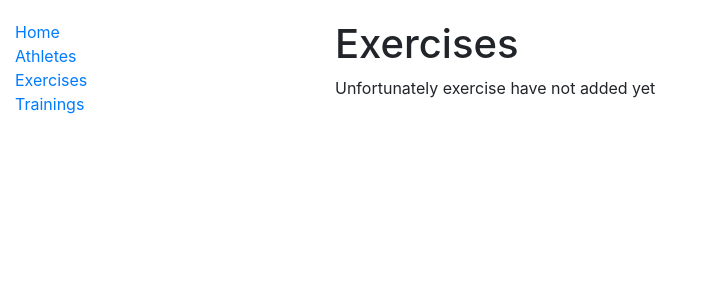
After one commit to Polyakiv-Andrey/sports-training, a Django app: page /exercise/ in a window 1280 px wide. The commit adds this page. Shown: the top 300 px of the page, without its empty margins (0-703 px from the left). Run offline with Django 4.2, Linux system fonts and the light colour scheme; data that the repository does not hold is empty.

Commit message:
added ExerciseListView and exercise_list.html

```diff
--- a/gym/models.py
+++ b/gym/models.py
@@ -10,7 +10,7 @@ class Athlete(AbstractUser):
         ordering = ["username"]
 
     def __str__(self):
-        return f"{self.username} ({self.first_name} {self.last_name})"
+        return f"{self.first_name} {self.last_name}"
 
 
 class Exercise(models.Model):
--- a/gym/urls.py
+++ b/gym/urls.py
@@ -4,7 +4,8 @@ from gym.views import *
 
 urlpatterns = [
     path("", index, name="index"),
-    path("athletes/", AthleteListView.as_view(), name="athletes-list")
+    path("athletes/", AthleteListView.as_view(), name="athletes-list"),
+    path("exercise/", ExerciseListView.as_view(), name="exercise-list")
 ]
 
 
--- a/gym/views.py
+++ b/gym/views.py
@@ -20,3 +20,7 @@ def index(request):
 
 class AthleteListView(generic.ListView):
     model = Athlete
+
+
+class ExerciseListView(generic.ListView):
+    model = Exercise
--- a/templates/gym/athlete_list.html
+++ b/templates/gym/athlete_list.html
@@ -5,7 +5,7 @@
   {% if athlete_list %}
     {% for athlete in athlete_list %}
       <ul>
-        <li>{{ athlete }}</li>
+        <li><a href="#"> {{ athlete }} </a></li>
       </ul>
     {% endfor %}
   {% else %}
--- /dev/null
+++ b/templates/gym/exercise_list.html
@@ -0,0 +1,14 @@
+{% extends 'base.html' %}
+
+{% block content %}
+  <h1>Exercises</h1>
+  {% if exercise_list %}
+    {% for exercise in exercise_list %}
+      <ul>
+        <li><a href="#">{{ exercise.exercise_name }}</a> creator: {{ exercise.exercise_creator }}</li>
+      </ul>
+    {% endfor %}
+  {% else %}
+    <p>Unfortunately exercise have not added yet</p>
+  {% endif %}
+{% endblock %}
```
